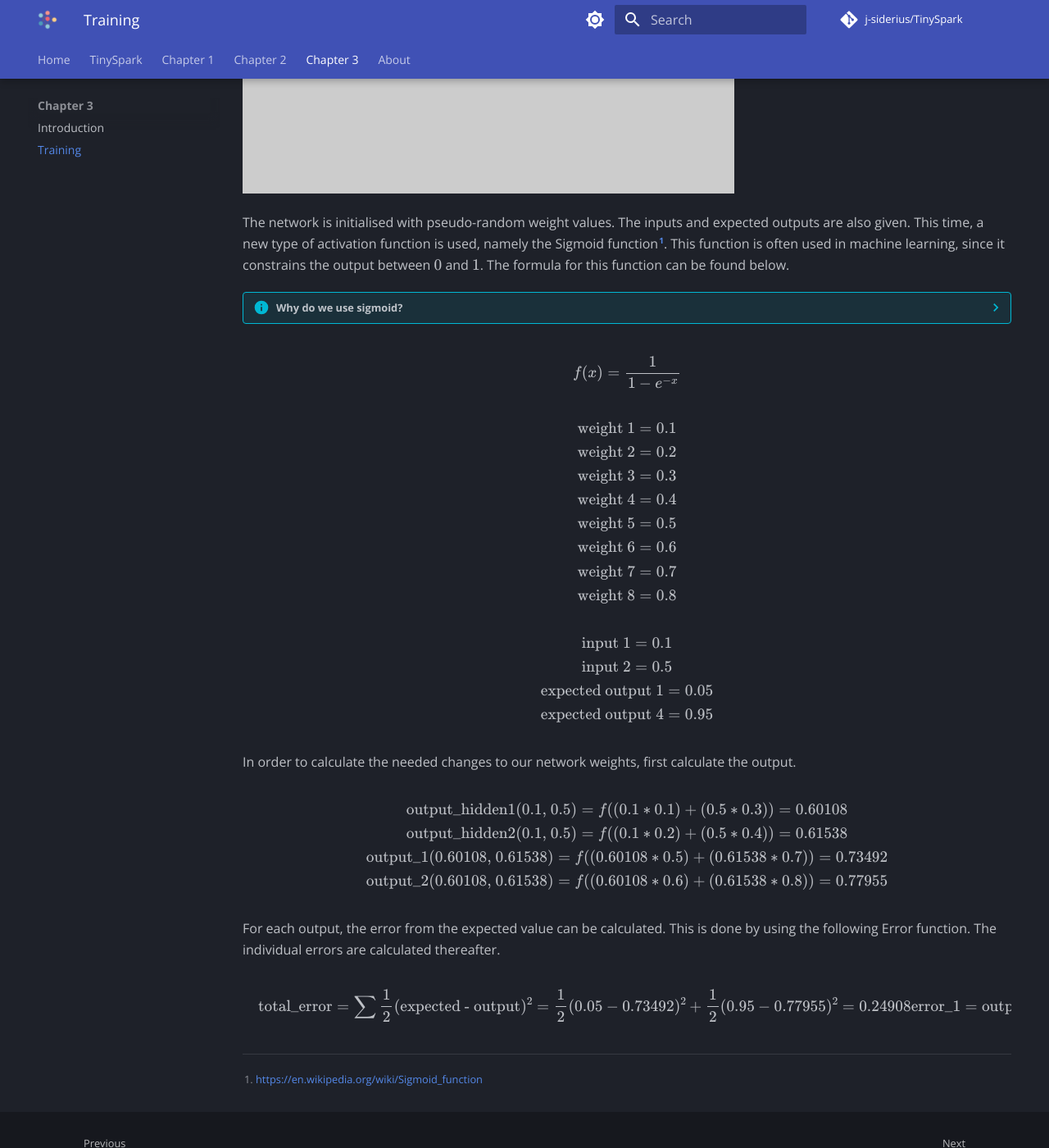
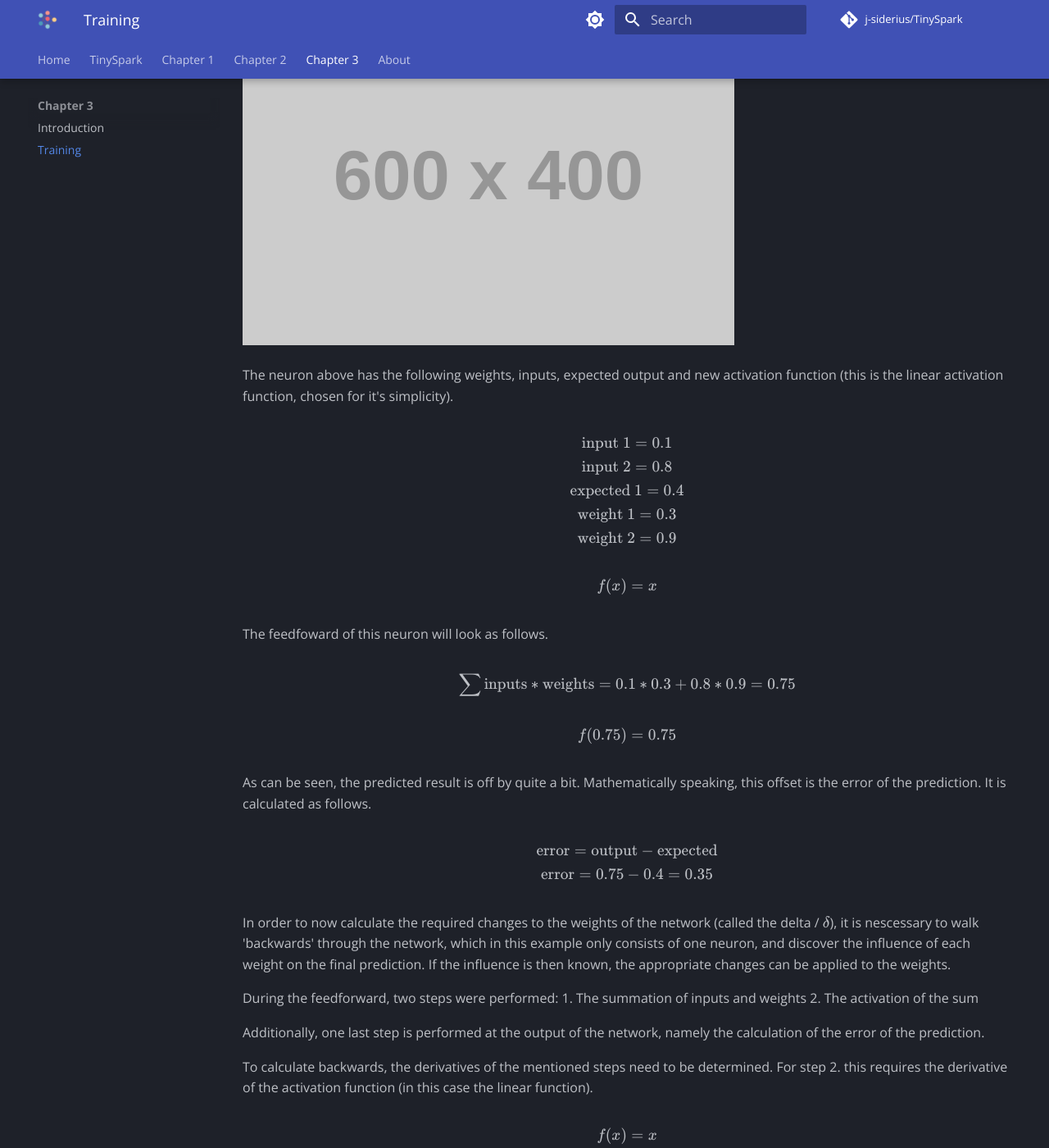
Before and after one commit to j-siderius/TinySpark, an MkDocs documentation site: the page built from docs/chapter3/training.md, in a window 1280 px wide and 1400 px high, scrolled down 459 px. Shown: the whole window at 82% size. Built offline with MkDocs 1.6.1 and Material for MkDocs 9.7.7, drawn with Linux system fonts in a browser that asks for light colours; comment, search, counter and statistics services are not loaded; some of the changed text lies outside the part shown.

Commit message:
new example for CH2

```diff
--- a/docs/chapter3/training.md
+++ b/docs/chapter3/training.md
@@ -1,62 +1,84 @@
 # Training networks
 
-In the last chapters, neuron weights were intuitively tuned to produce precise predictions. The mathematical approach to tuning weights will be explained a little more methodically. The following network will be used to explain the training.
+In the last chapters, neuron weights were intuitively tuned to produce precise predictions. The mathematical approach to tuning weights will be explained a little more methodically.
 
-![Training NN](https://placehold.co/600x400?text=Training+NN+2x2x2)
+To start off, a small recap to the calculation of the output of neurons. First, all inputs get summed together with their weights. Then, a activation function is applied to the result and this gives the final output of a neuron. This is commonly known as the _Feedforward_ of neural a network (as in, feeding inputs forward through a neural network, until an output is generated).
 
-The network is initialised with pseudo-random weight values. The inputs and expected outputs are also given. This time, a new type of activation function is used, namely the Sigmoid function[^1]. This function is often used in machine learning, since it constrains the output between $0$ and $1$. The formula for this function can be found below.
+In training a neuron, almost the opposite of this process is performed, in the so-called _Backpropagation_[^1]. To start, a input and the expected output is needed. For this example, a single neuron will be used to show all calculations, and in a later section, the mathematics for a simple network will be explained.
 
-??? info "Why do we use sigmoid?"
+[^1]:<https://en.wikipedia.org/wiki/Backpropagation>
 
-    The advantage of using a sigmoid function instead of some linear function (e.g. the step function used in the previous chapters), is that it compresses the entire range of possible numbers into a small range from $0-1$. It still retains the accuracy of values near the zero-point, but is less precise for very extreme values.
+![Training neuron mathematically](https://placehold.co/600x400?text=Training+neuron)
 
-    ![Sigmoid curve](../assets/images/sigmoid.png)
-
-[^1]:<https://en.wikipedia.org/wiki/Sigmoid_function>
-
-$$
-f(x) = \frac{1}{1-e^{-x}}
-$$
+The neuron above has the following weights, inputs, expected output and new activation function (this is the linear activation function, chosen for it's simplicity).
 
 $$
 \displaylines{
-\text{weight 1}=0.1\\
-\text{weight 2}=0.2\\
-\text{weight 3}=0.3\\
-\text{weight 4}=0.4\\
-\text{weight 5}=0.5\\
-\text{weight 6}=0.6\\
-\text{weight 7}=0.7\\
-\text{weight 8}=0.8\\
+\text{input 1}=0.1\\
+\text{input 2}=0.8\\
+\text{expected 1}=0.4\\
+\text{weight 1}=0.3\\
+\text{weight 2}=0.9\\
 }
 $$
 
 $$
+f(x) = x
+$$
+
+The feedfoward of this neuron will look as follows.
+
+$$
+\sum \text{inputs}*\text{weights} = 0.1 * 0.3 + 0.8 * 0.9 = 0.75 \\
+$$
+
+$$
+f(0.75)=0.75
+$$
+
+As can be seen, the predicted result is off by quite a bit. Mathematically speaking, this offset is the error of the prediction. It is calculated as follows.
+
+$$
 \displaylines{
-\text{input 1}=0.1\\
-\text{input 2}=0.5\\
-\text{expected output 1}=0.05\\
-\text{expected output 4}=0.95\\
+\text{error}=\text{output}-\text{expected}\\
+\text{error}=0.75-0.4=0.35\\
 }
 $$
 
-In order to calculate the needed changes to our network weights, first calculate the output.
+In order to now calculate the required changes to the weights of the network (called the delta / $\delta$), it is nescessary to walk 'backwards' through the network, which in this example only consists of one neuron, and discover the influence of each weight on the final prediction. If the influence is then known, the appropriate changes can be applied to the weights.
+
+During the feedforward, two steps were performed:
+1. The summation of inputs and weights
+2. The activation of the sum
+
+Additionally, one last step is performed at the output of the network, namely the calculation of the error of the prediction.
+
+To calculate backwards, the derivatives of the mentioned steps need to be determined. For step 2. this requires the derivative of the activation function (in this case the linear function).
 
 $$
 \displaylines{
-\text{output_hidden1(0.1, 0.5)}=f((0.1*0.1)+(0.5*0.3))=0.60108\\
-\text{output_hidden2(0.1, 0.5)}=f((0.1*0.2)+(0.5*0.4))=0.61538\\
-\text{output_1(0.60108, 0.61538)}=f((0.60108*0.5)+(0.61538*0.7))=0.73492\\
-\text{output_2(0.60108, 0.61538)}=f((0.60108*0.6)+(0.61538*0.8))=0.77955\\
+f(x)=x\\
+f'(x)=1\\
 }
 $$
 
-For each output, the error from the expected value can be calculated. This is done by using the following Error function. The individual errors are calculated thereafter.
+For step 1. the derivate is also easy to calculate.
 
 $$
 \displaylines{
-\text{total_error}=\sum \frac{1}{2}(\text{expected - output})^2=\frac{1}{2}(0.05−0.73492)^2+\frac{1}{2}(0.95−0.77955)^2=0.24908
-\text{error_1}= \text{output_1-expected output 1}=0.73492-0.05=0.68492
-\text{error_2}= \text{output_2-expected output 2}=0.77955-0.95=−0.17044
+\text{sum}=\text{input1}*\text{weight1}+\text{input2}*\text{weight2}//
+\text{sum}'_{weight1}=\text{input1}
 }
 $$
+
+To calculate the total influence, or delta, all values need to be multiplied. This is shown for weight1 below
+
+$$
+\delta_{weight1}=f'(x)*\text{sum}'_{weight1}*error=1*0.1*0.35=0.035
+$$
+
+Similarly, the delta for weight2 can be calculated.
+
+$$
+\delta_{weight2}=f'(x)*\text{sum}'_{weight2}*error=1*0.8*0.35=0.28
+$$
```
Also changed, not shown: docs/chapter3/_training.md (added, +62 -0 lines).
